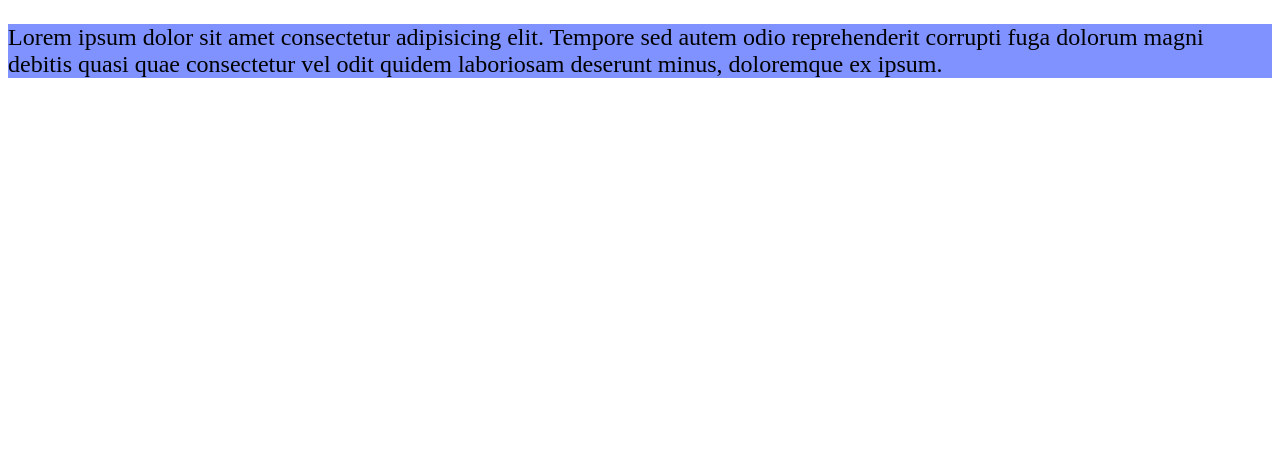
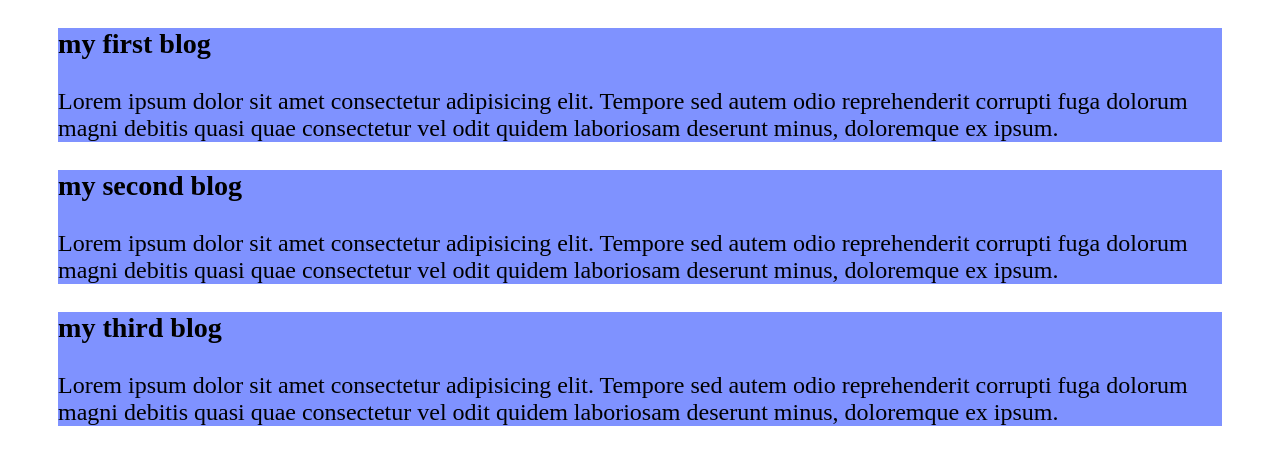
Before and after one commit to sndgfn/my-simple-website, a plain HTML site: page index.html in a window 1280 px wide. Drawn offline with Linux system fonts and the light colour scheme.

Commit message:
added the secomd and third  blog

```diff
--- a/index.html
+++ b/index.html
@@ -7,7 +7,17 @@
     <link rel="stylesheet" href="styles/blog.css">
 </head>
 <body>
-    <div>
+    <div> <h3>my first blog</h3>
+        <p>
+            Lorem ipsum dolor sit amet consectetur adipisicing elit. Tempore sed autem odio reprehenderit corrupti fuga dolorum magni debitis quasi quae consectetur vel odit quidem laboriosam deserunt minus, doloremque ex ipsum.
+        </p>
+    </div>
+    <div> <h3>my second blog</h3>
+        <p>
+            Lorem ipsum dolor sit amet consectetur adipisicing elit. Tempore sed autem odio reprehenderit corrupti fuga dolorum magni debitis quasi quae consectetur vel odit quidem laboriosam deserunt minus, doloremque ex ipsum.
+        </p>
+    </div>
+    <div> <h3>my third blog</h3>
         <p>
             Lorem ipsum dolor sit amet consectetur adipisicing elit. Tempore sed autem odio reprehenderit corrupti fuga dolorum magni debitis quasi quae consectetur vel odit quidem laboriosam deserunt minus, doloremque ex ipsum.
         </p>
--- a/styles/blog.css
+++ b/styles/blog.css
@@ -2,4 +2,5 @@ div{
     background-color: rgb(127, 146, 255);
     font-size: x-large;
     padding-top: 20px 10px;
+    margin: 10px 50px;
 }
```
